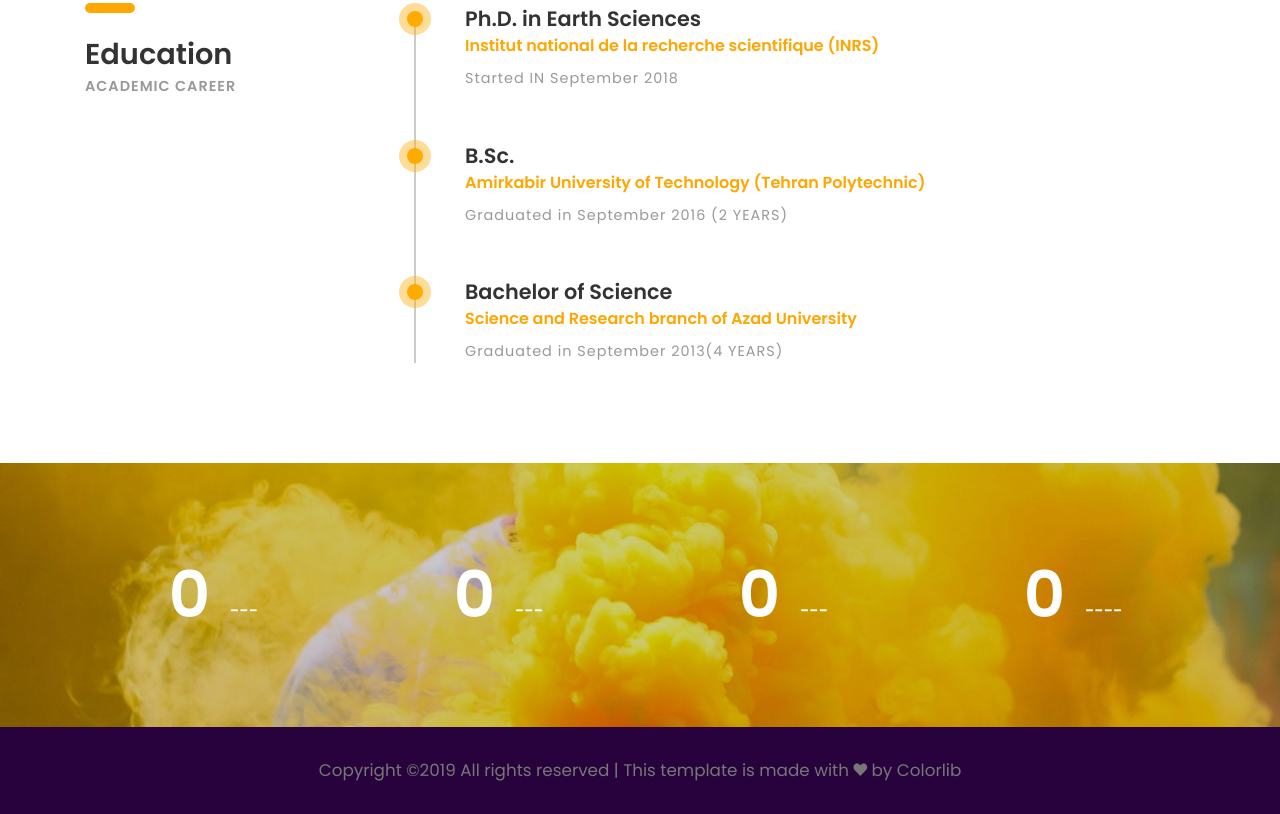
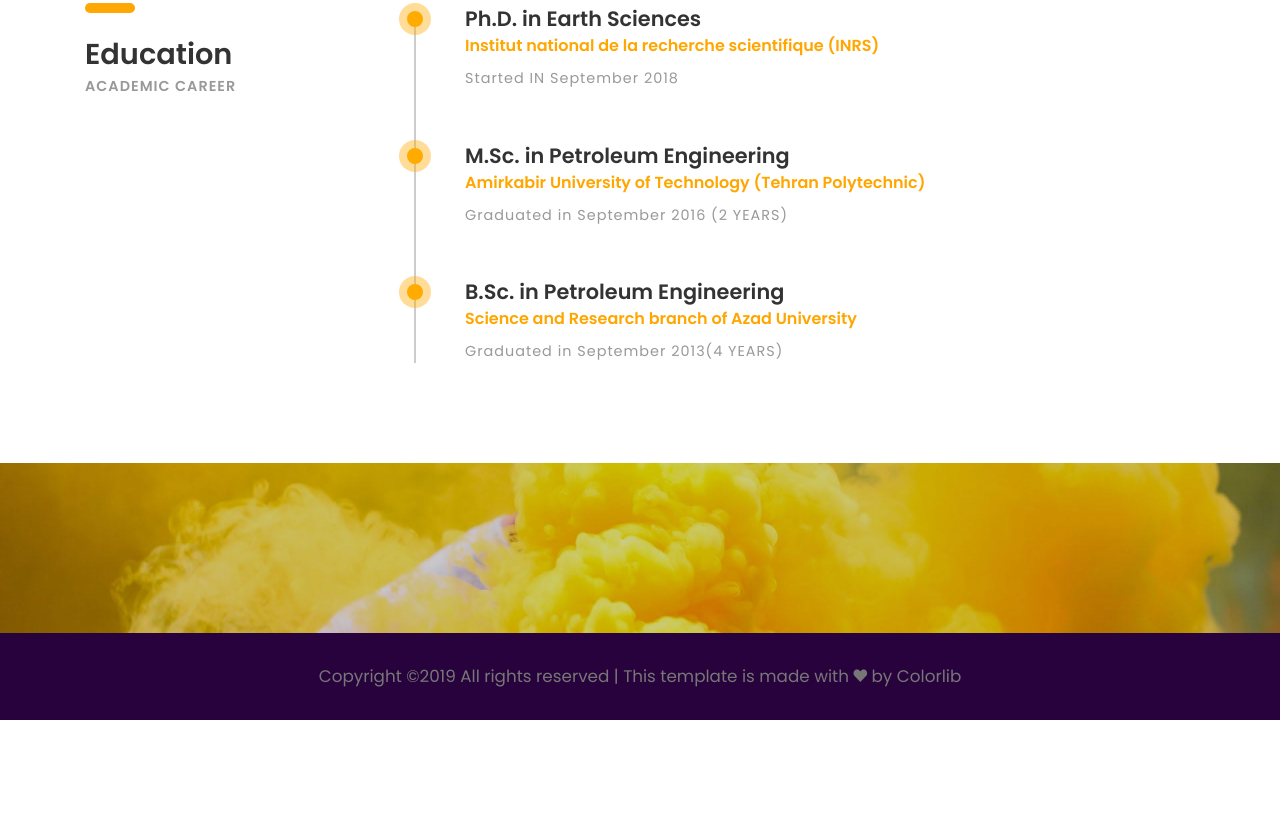
Before and after one commit to AmirMardan/amirmardan.github.io, a plain HTML site: page index.html in a window 1280 px wide. Shown: the part 1725-2539 px from the top of the page. After the commit the page ends 2445 px from the top, so only its background shows below. Drawn offline with Linux system fonts and the light colour scheme; files whose address does not match are found by name.

Commit message:
Changed the cover

```diff
--- a/index.html
+++ b/index.html
@@ -81,11 +81,13 @@
 							<!--<li><b>MARITAL STATUS : </b>Married</li>-->
 						</ul>
 						<ul class="social-icons">
-							<li><a href="#"><i class="ion-social-pinterest"></i></a></li>
+
+<!--                            <li><a href="#"><i class="ion-social-pinterest"></i></a></li>-->
 							<li><a href="https://www.linkedin.com/in/amirmardan/" target="_blank"><i class="ion-social-linkedin"></i></a></li>
-							<li><a href="#"><i class="ion-social-instagram"></i></a></li>
+                            <li><a href="https://www.researchgate.net/profile/Amir_Mardan2/" target="_blank"><i class="ion-ios-book"></i></a></li>
+                            <li><a href="https://github.com/AmirMardan" target="_blank"><i class="ion-social-github"></i></a></li>
 							<li><a href="https://www.facebook.com/ahmardan69" target="_blank"><i class="ion-social-facebook"></i></a></li>
-							<li><a href="#"><i class="ion-social-twitter"></i></a></li>
+<!--                            <li><a href="#"><i class="ion-social-twitter"></i></a></li>-->
 						</ul>
 					</div><!-- intro -->
 				</div><!-- col-sm-8 -->
@@ -306,7 +308,7 @@
 						</div><!-- education -->
 
 						<div class="education margin-b-50">
-							<h4><b>B.Sc.</b></h4>
+							<h4><b>M.Sc. in Petroleum Engineering</b></h4>
 							<h5 class="font-yellow"><b>Amirkabir University of Technology (Tehran Polytechnic)</b></h5>
 							<h6 class="font-lite-black margin-t-10">Graduated in September 2016 (2 YEARS)</h6>
 							<!--<p class="margin-tb-30">Duis non volutpat arcu, eu mollis tellus. Sed finibus aliquam neque sit amet sodales.
@@ -316,7 +318,7 @@
 						</div><!-- education -->
 
 						<div class="education margin-b-50">
-							<h4><b>Bachelor of Science</b></h4>
+							<h4><b>B.Sc. in Petroleum Engineering</b></h4>
 							<h5 class="font-yellow"><b>Science and Research branch of Azad University</b></h5>
 							<h6 class="font-lite-black margin-t-10">Graduated in September 2013(4 YEARS)</h6>
 							<!--<p class="margin-tb-30">I had studied for 4 years and I took different course of geology and geophysics and finally I toke ny degree as petroleum enginear, exploration.  </p>-->
@@ -332,33 +334,33 @@
 		<div class="container">
 			<div class="row">
 
-				<div class="col-sm-6 col-md-6 col-lg-3">
-					<div class="counter margin-b-30">
-						<h1 class="title"><b><span class="counter-value" data-duration="400" data-count="0">0</span></b></h1>
-						<h5 class="desc"><b>---</b></h5>
-					</div><!-- counter -->
-				</div><!-- col-md-3-->
-
-				<div class="col-sm-6 col-md-6 col-lg-3">
-					<div class="counter margin-b-30">
-						<h1 class="title"><b><span class="counter-value" data-duration="1400" data-count="0">0</span></b></h1>
-						<h5 class="desc"><b>---</b></h5>
-					</div><!-- counter -->
-				</div><!-- col-md-3-->
-
-				<div class="col-sm-6 col-md-6 col-lg-3">
-					<div class="counter margin-b-30">
-						<h1 class="title"><b><span class="counter-value" data-duration="700" data-count="0">0</span></b></h1>
-						<h5 class="desc"><b>---</b></h5>
-					</div><!-- counter -->
-				</div><!-- col-md-3-->
-
-				<div class="col-sm-6 col-md-6 col-lg-3">
-					<div class="counter margin-b-30">
-						<h1 class="title"><b><span class="counter-value" data-duration="2000" data-count="0">0</span></b></h1><!--change the first 0 amir-->
-						<h5 class="desc"><b>----</b></h5>
-					</div><!-- margin-b-30 -->
-				</div><!-- col-md-3-->
+<!--                <div class="col-sm-6 col-md-6 col-lg-3">-->
+<!--                    <div class="counter margin-b-30">-->
+<!--                        <h1 class="title"><b><span class="counter-value" data-duration="400" data-count="10">0</span></b></h1>-->
+<!--                        <h5 class="desc"><b>---</b></h5>-->
+<!--                    </div><!-- counter -->
+<!--                </div><!-- col-md-3-->
+<!--                -->
+<!--                <div class="col-sm-6 col-md-6 col-lg-3">-->
+<!--                    <div class="counter margin-b-30">-->
+<!--                        <h1 class="title"><b><span class="counter-value" data-duration="1400" data-count="10">0</span></b></h1>-->
+<!--                        <h5 class="desc"><b>---</b></h5>-->
+<!--                    </div><!-- counter -->
+<!--                </div><!-- col-md-3-->
+<!--                -->
+<!--                <div class="col-sm-6 col-md-6 col-lg-3">-->
+<!--                    <div class="counter margin-b-30">-->
+<!--                        <h1 class="title"><b><span class="counter-value" data-duration="700" data-count="14">0</span></b></h1>-->
+<!--                        <h5 class="desc"><b>---</b></h5>-->
+<!--                    </div><!-- counter -->
+<!--                </div><!-- col-md-3-->
+<!--                -->
+<!--                <div class="col-sm-6 col-md-6 col-lg-3">-->
+<!--                    <div class="counter margin-b-30">-->
+<!--                        <h1 class="title"><b><span class="counter-value" data-duration="2000" data-count="13">0</span></b></h1><!--change the first 0 amir-->
+<!--                        <h5 class="desc"><b>----</b></h5>-->
+<!--                    </div><!-- margin-b-30 -->
+<!--                </div><!-- col-md-3-->
 
 			</div><!-- row-->
 		</div><!-- container-->
```
Also changed, not shown: images/slider-1-1920x1080.jpg, slider-1-1920x1080.jpg (added).
